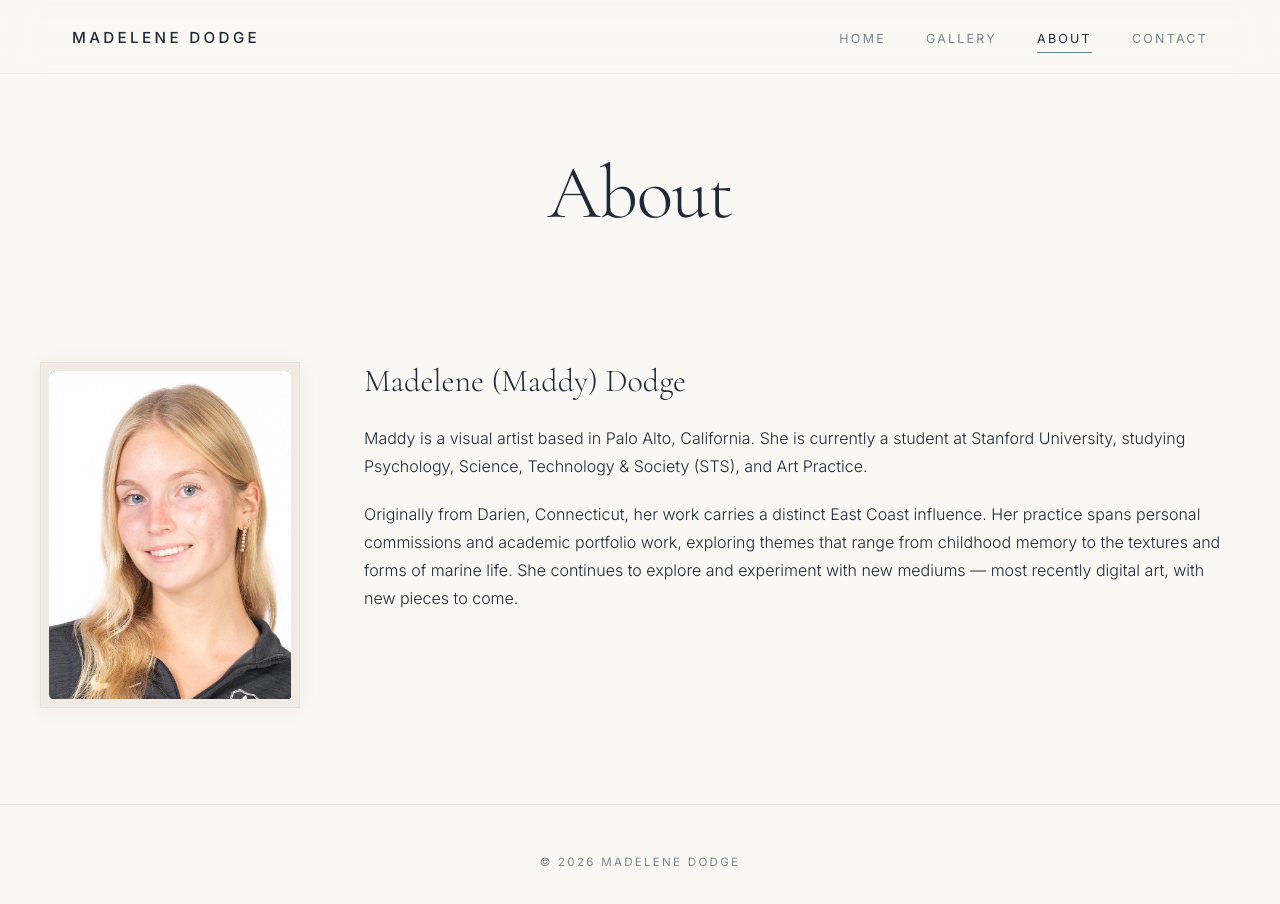
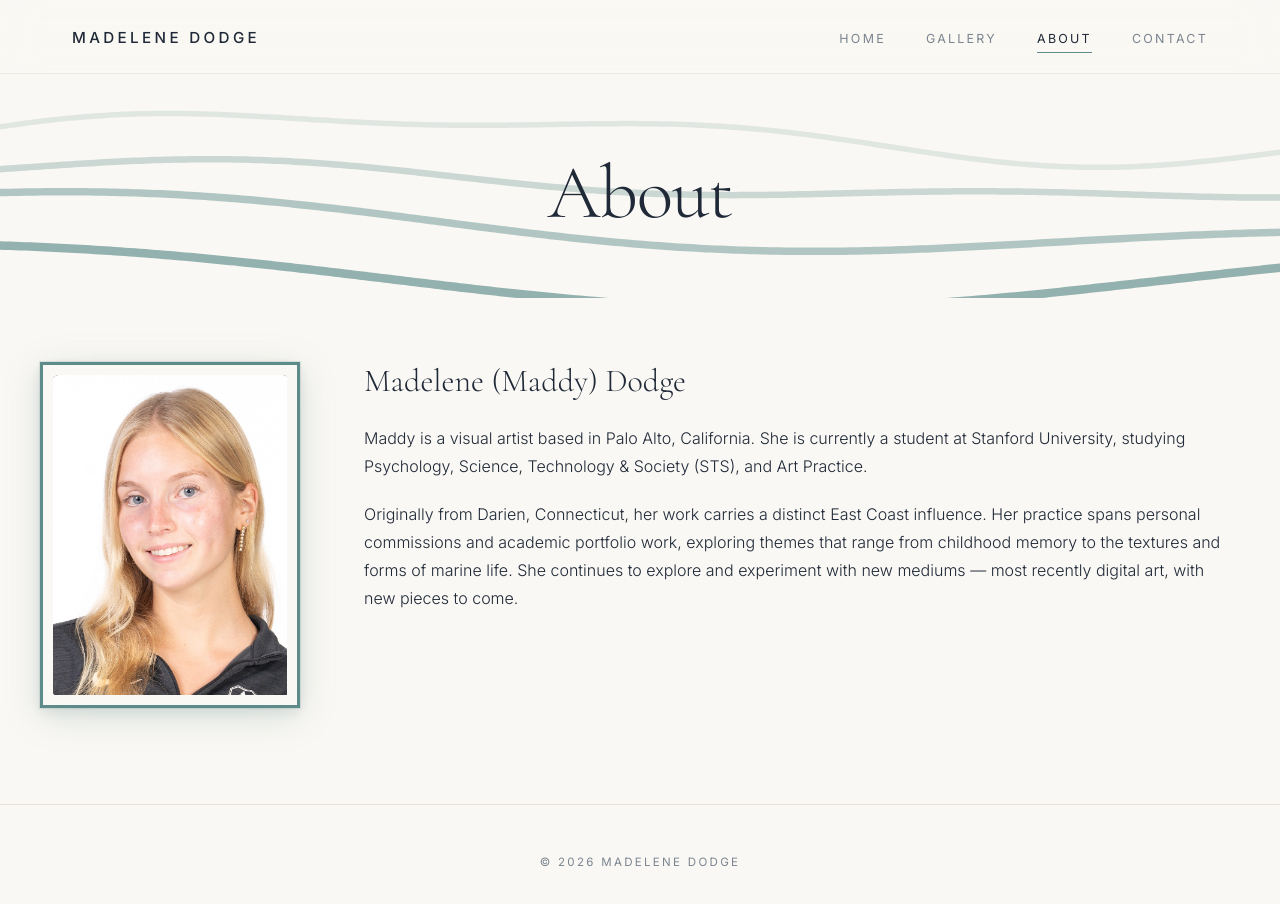
Before and after one commit to maddodge25/Art-Portfolio-, a React (Vite) app: page /about in a window 1280 px wide. Shown: the top 904 px of the page. Built offline with nearby package versions, Linux system fonts and the light colour scheme.

Commit message:
About: add waves behind heading and teal frame with breathing glow on photo; tighten Contact spacing

```diff
--- a/src/pages/About.jsx
+++ b/src/pages/About.jsx
@@ -1,8 +1,13 @@
+import WaveBg from '../components/WaveBg.jsx'
+
 export default function About() {
   return (
     <>
-      <section className="page-heading container reveal">
-        <h1>About</h1>
+      <section className="page-heading page-heading--wave reveal">
+        <WaveBg />
+        <div className="container">
+          <h1>About</h1>
+        </div>
       </section>
 
       <section className="about container reveal">
--- a/src/styles.css
+++ b/src/styles.css
@@ -178,6 +178,17 @@ img { display: block; max-width: 100%; height: auto; }
   text-align: center;
 }
 
+/* Wave-backed page heading (used on About) */
+.page-heading--wave {
+  position: relative;
+  overflow: hidden;
+}
+
+.page-heading--wave .container {
+  position: relative;
+  z-index: 1;
+}
+
 .page-heading h1 {
   font-family: var(--font-serif);
   font-size: clamp(2.75rem, 6.5vw, 4.75rem);
@@ -329,11 +340,34 @@ img { display: block; max-width: 100%; height: auto; }
 }
 
 .about-photo {
-  background: #f0ece5;
+  background: var(--bg);
   aspect-ratio: 3 / 4;
-  border: 1px solid var(--border);
-  padding: 8px;
-  box-shadow: 0 2px 18px rgba(31, 41, 55, 0.06);
+  border: 3px solid var(--accent);
+  padding: 10px;
+  box-shadow:
+    0 0 0 1px rgba(92, 139, 137, 0.15),
+    0 8px 32px rgba(92, 139, 137, 0.22),
+    0 4px 12px rgba(31, 41, 55, 0.08);
+  animation: photoBreath 5s ease-in-out infinite;
+}
+
+@keyframes photoBreath {
+  0%, 100% {
+    box-shadow:
+      0 0 0 1px rgba(92, 139, 137, 0.15),
+      0 8px 32px rgba(92, 139, 137, 0.22),
+      0 4px 12px rgba(31, 41, 55, 0.08);
+  }
+  50% {
+    box-shadow:
+      0 0 0 2px rgba(92, 139, 137, 0.35),
+      0 14px 46px rgba(92, 139, 137, 0.42),
+      0 6px 18px rgba(31, 41, 55, 0.1);
+  }
+}
+
+@media (prefers-reduced-motion: reduce) {
+  .about-photo { animation: none; }
 }
 
 .about-photo img {
@@ -361,7 +395,7 @@ img { display: block; max-width: 100%; height: auto; }
 
 /* ---------- Contact ---------- */
 .contact {
-  padding: 4rem 0 8rem;
+  padding: 0.5rem 0 8rem;
   text-align: center;
   max-width: 600px;
   margin: 0 auto;
@@ -376,7 +410,7 @@ img { display: block; max-width: 100%; height: auto; }
   display: flex;
   flex-direction: column;
   gap: 1rem;
-  margin-top: 2.5rem;
+  margin-top: 0;
 }
 
 .contact-links a {
```
Also changed, not shown: public/images/mixed-media/mixed-media-01.unfinished.png (added).
